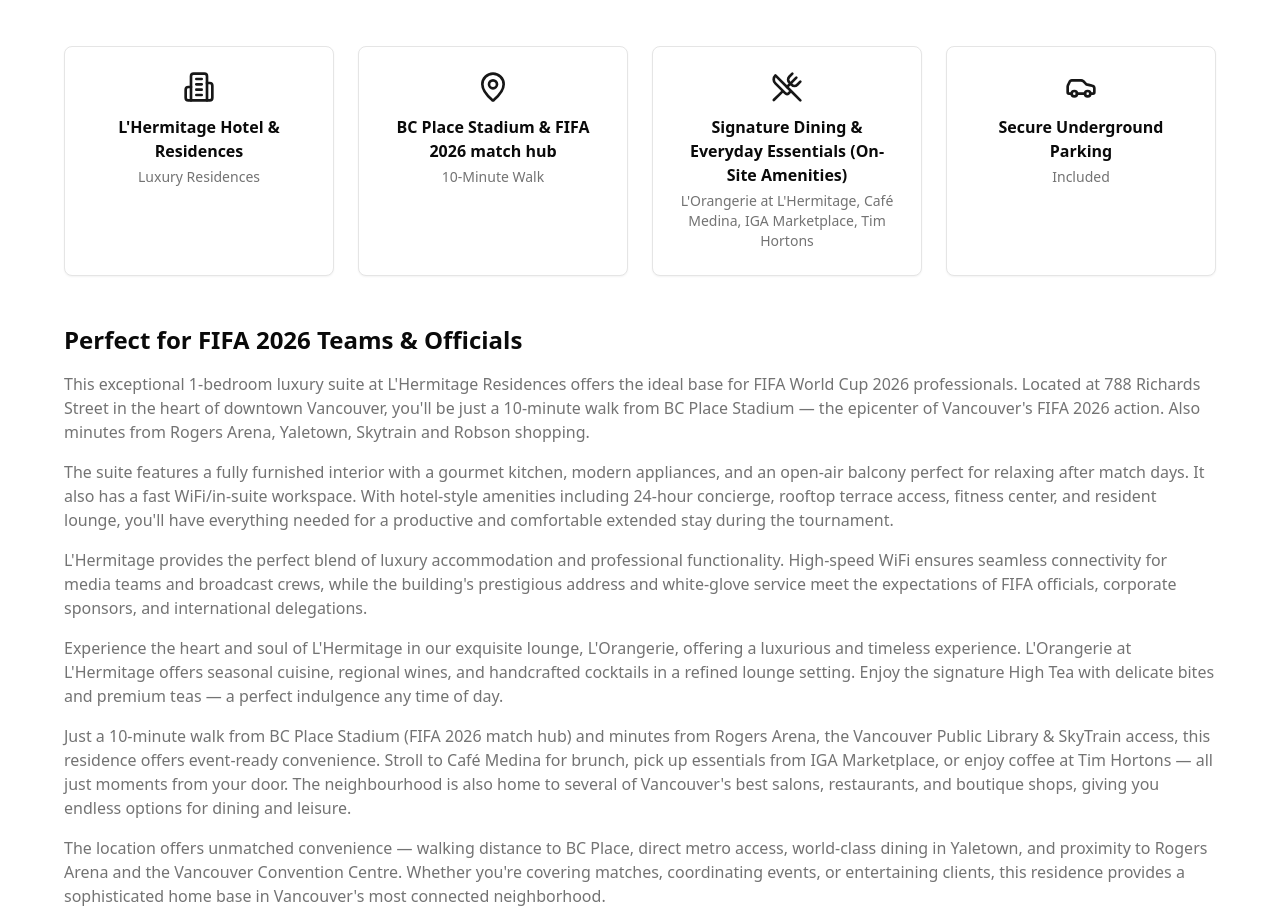
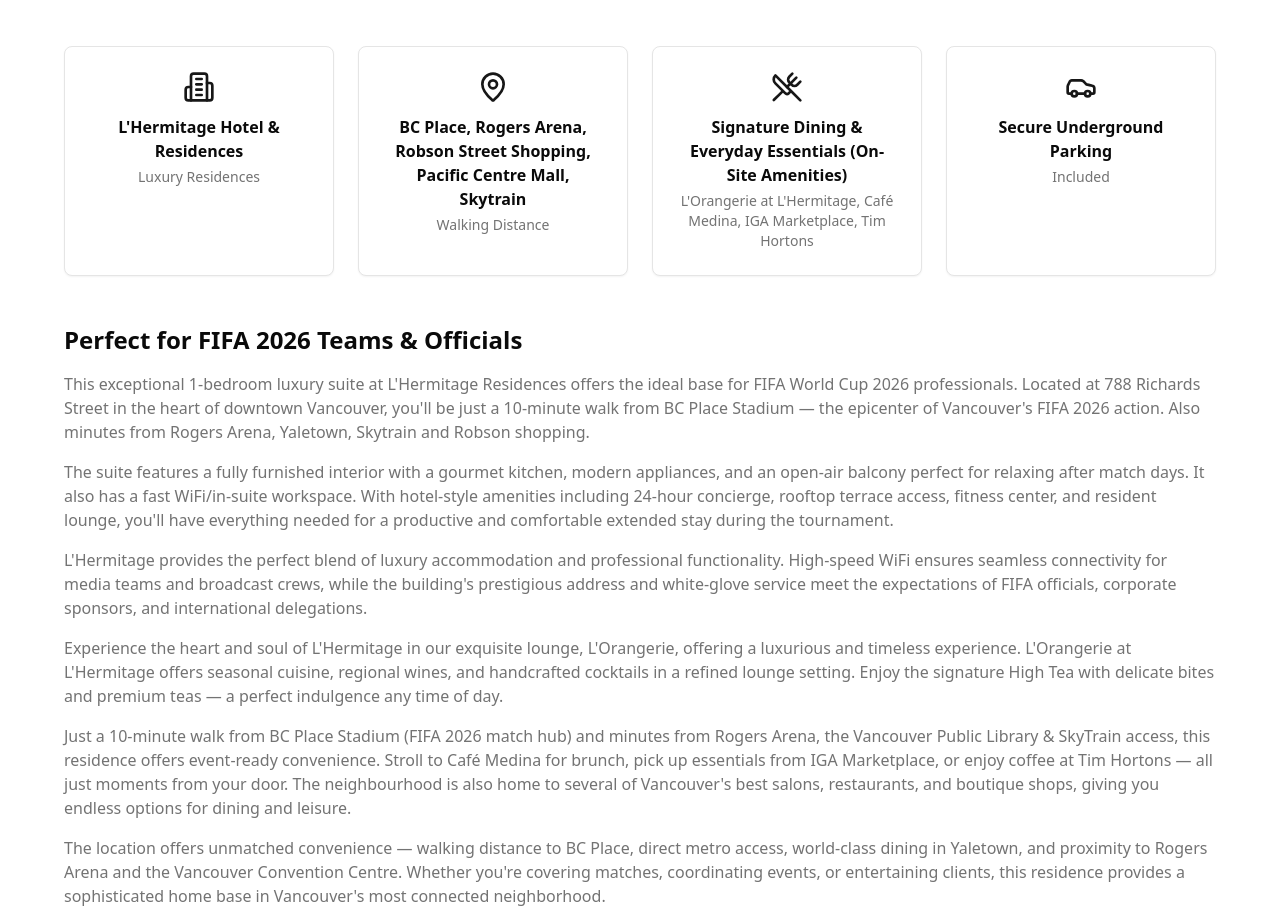
Before and after one commit to rbhullar2000/living-in-style, a Next.js app: page /fifa-2026 in a window 1280 px wide. Shown: the part 2684-3596 px from the top of the page. Built offline with nearby package versions, Linux system fonts and the light colour scheme; no server answers.

Commit message:
Update fifa-client-page.tsx

```diff
--- a/app/fifa-2026/fifa-client-page.tsx
+++ b/app/fifa-2026/fifa-client-page.tsx
@@ -290,8 +290,8 @@ export default function FifaClientPage() {
                 <Card>
                   <CardContent className="pt-6 text-center">
                     <MapPin className="h-8 w-8 mx-auto mb-3 text-primary" />
-                    <h3 className="font-semibold mb-1">BC Place Stadium & FIFA 2026 match hub</h3>
-                    <p className="text-sm text-muted-foreground">10-Minute Walk</p>
+                    <h3 className="font-semibold mb-1">BC Place, Rogers Arena, Robson Street Shopping, Pacific Centre Mall, Skytrain</h3>
+                    <p className="text-sm text-muted-foreground">Walking Distance</p>
                   </CardContent>
                 </Card>
                 <Card>
```
